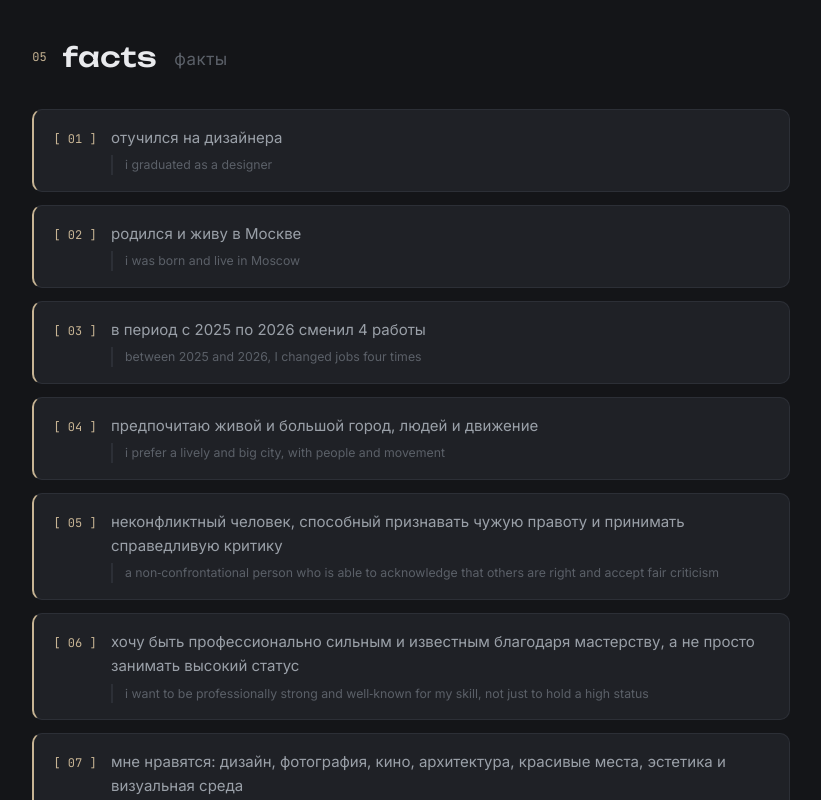
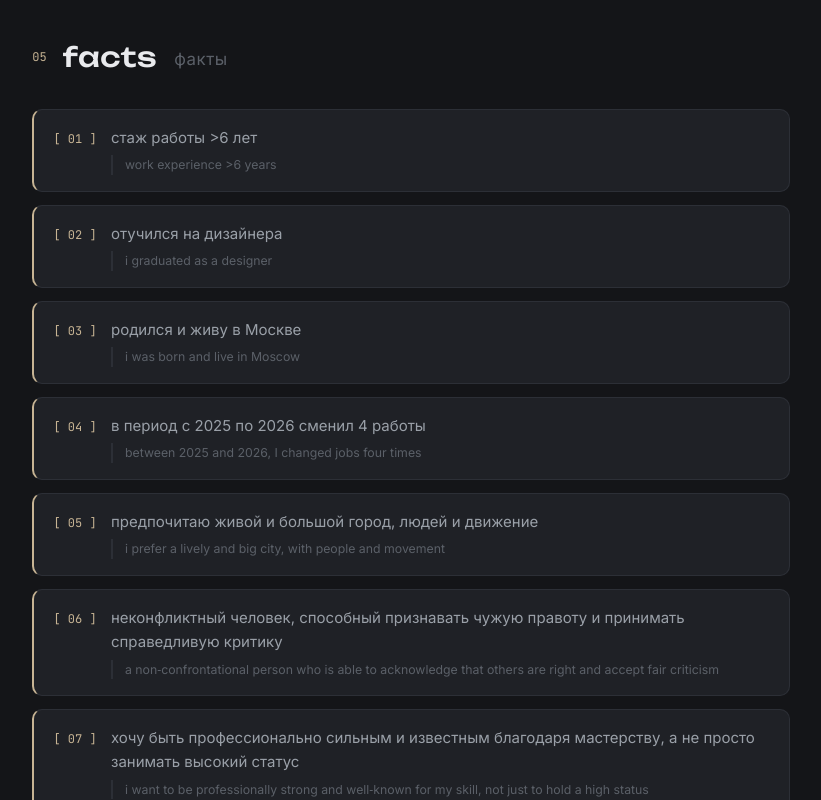
Before and after one commit to endlessbum/business-card-website, a React (Vite) app: page / in a window 1280 px wide. Shown: the part 4060-4860 px from the top of the page, without its empty margins (279-1100 px from the left). Built offline with nearby package versions, Linux system fonts and the light colour scheme.

Commit message:
Minor corrections

```diff
--- a/src/data.js
+++ b/src/data.js
@@ -85,6 +85,7 @@ export const facts = {
   title: 'facts',
   titleRu: 'факты',
   items: [
+    { ru: 'стаж работы >6 лет', en: "work experience >6 years" },
     { ru: 'отучился на дизайнера', en: "i graduated as a designer" },
     { ru: 'родился и живу в Москве', en: "i was born and live in Moscow" },
     { ru: 'в период с 2025 по 2026 сменил 4 работы', en: "between 2025 and 2026, I changed jobs four times" },
@@ -145,7 +146,7 @@ export const privacy = {
     {
       title: 'общие положения',
       titleEn: 'general provisions',
-      body: 'сайт gheofvens — личная страница, созданная для знакомства со мной и удобной навигации по соцсетям. Я уважаем вашу приватность и сознательно свожу сбор данных к нулю',
+      body: 'сайт gheofvens — личная страница, созданная для знакомства со мной и удобной навигации по соцсетям. Я уважаю вашу приватность и сознательно свожу сбор данных к нулю',
       bodyEn: 'the gheofvens website is a personal page created to introduce myself and provide convenient navigation through social media. I respect your privacy and deliberately keep data collection to a minimum',
     },
     {
```
